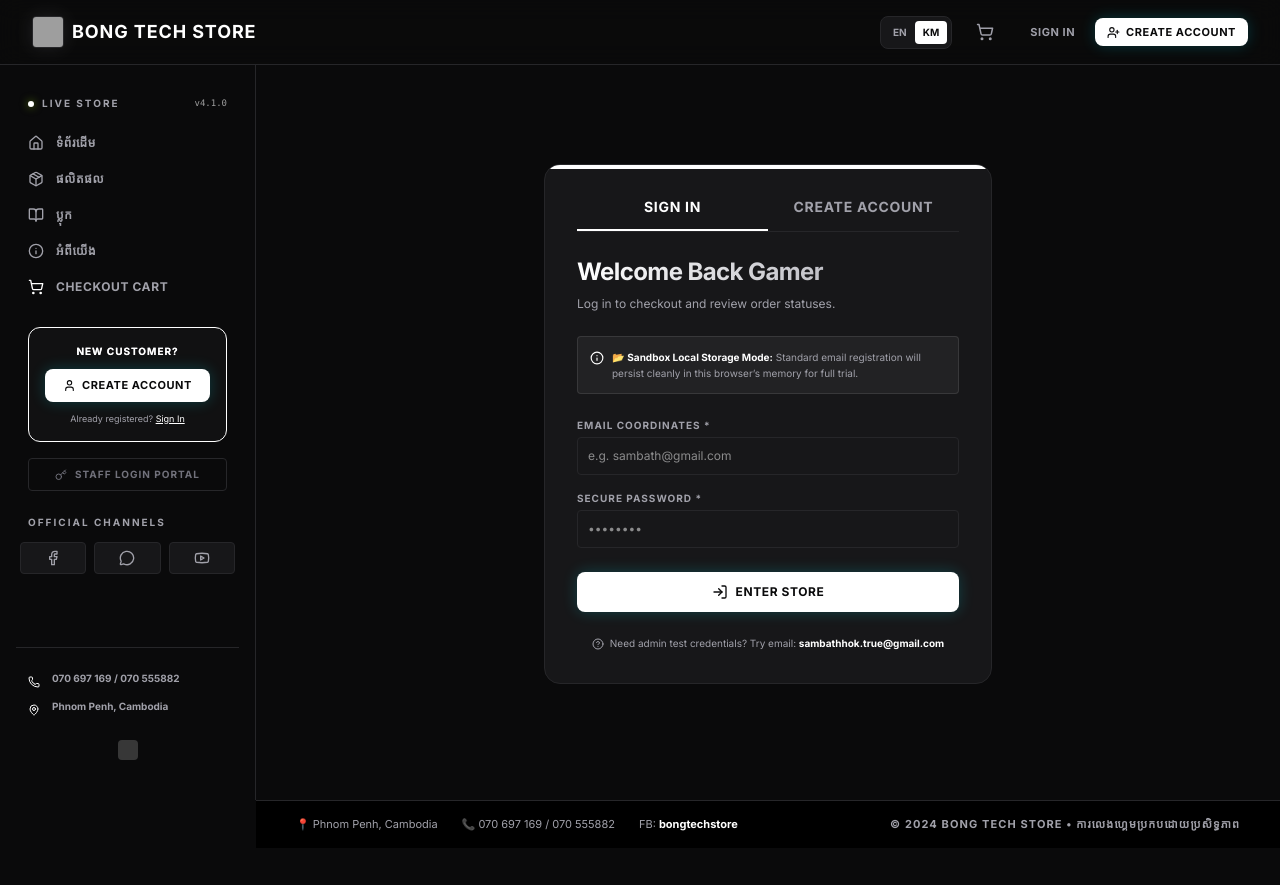
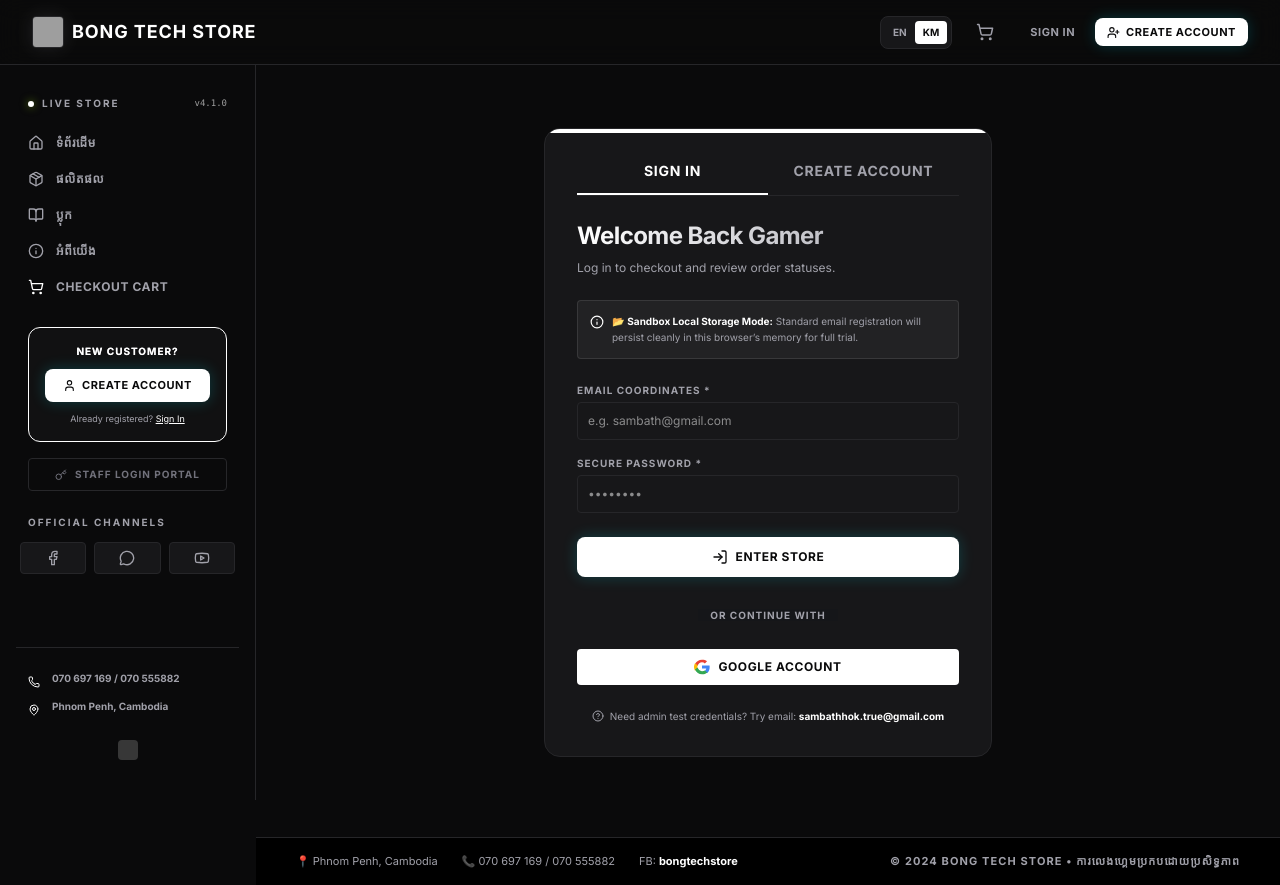
Before and after one commit to HokSambath/BongTechStore-Website, a React (Vite) app: page /login in a window 1280 px wide. Before the commit the page ends 848 px from the top, so only its background shows below. Built offline with nearby package versions, Linux system fonts and the light colour scheme; grey boxes are pictures that could not be loaded; a web font is replaced by a local one.

Commit message:
feat: migrate Google authentication to Supabase
Replace deprecated Firebase auth with Supabase OAuth for Google sign-in and enable social login by default.

```diff
--- a/src/components/LoginPage.tsx
+++ b/src/components/LoginPage.tsx
@@ -132,12 +132,16 @@
     setErrorMsg('');
     setWorking(true);
     try {
-      await signInGoogle();
-      navigate(redirect);
+      const { data, error } = await supabase.auth.signInWithOAuth({
+        provider: 'google',
+        options: {
+          redirectTo: window.location.origin
+        }
+      });
+      if (error) throw error;
     } catch (err: any) {
       console.error(err);
-      setErrorMsg('Google login was interrupted or declined.');
-    } finally {
+      setErrorMsg(err.message || 'Google login was interrupted or declined.');
       setWorking(false);
     }
   };
@@ -264,7 +268,7 @@
           </button>
         </form>
 
-        {isFirebaseActive && (
+        {true && (
           <>
             <div className="relative text-center my-6">
               <span className="absolute inset-x-0 top-1/2 h-px bg-border -z-10" />
```
